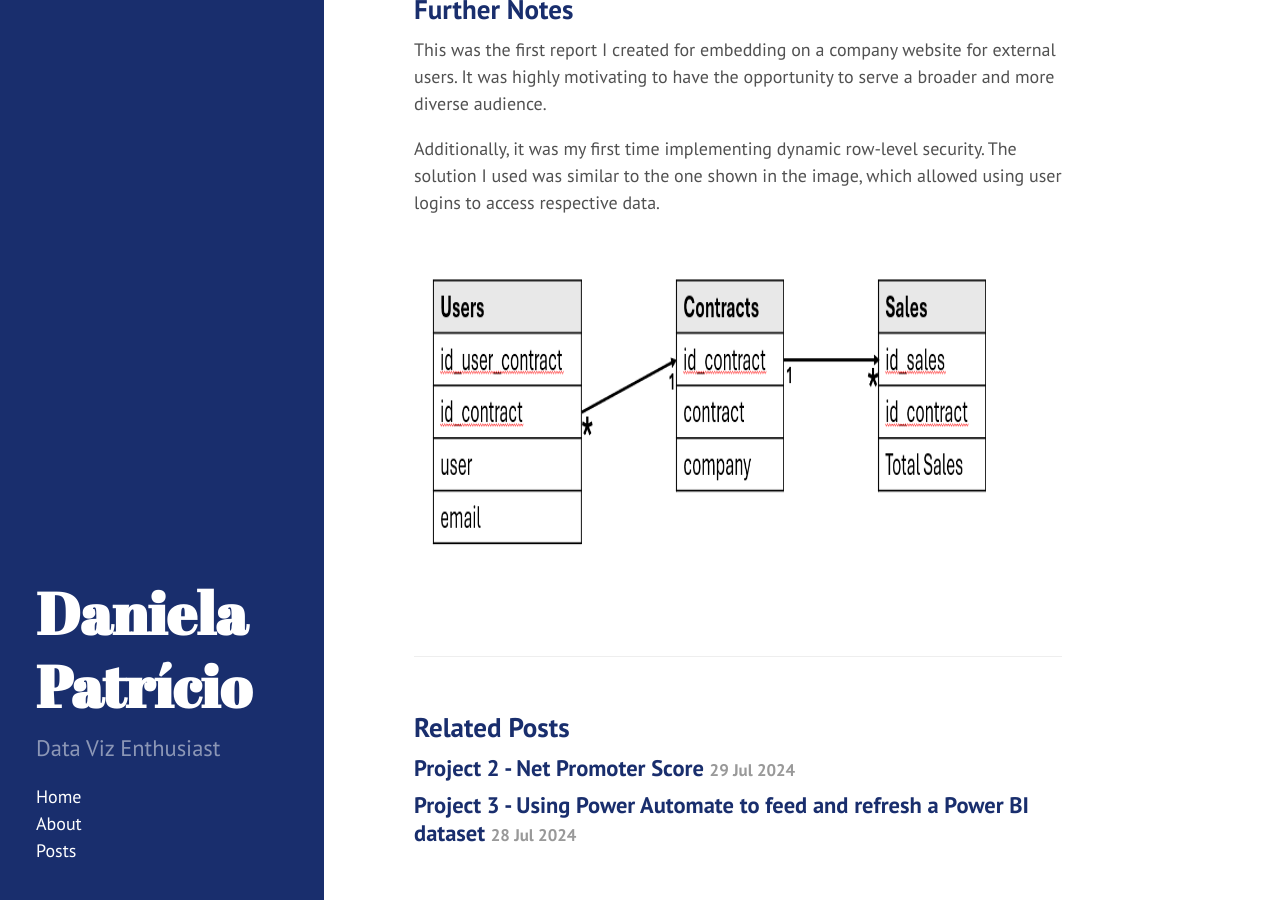
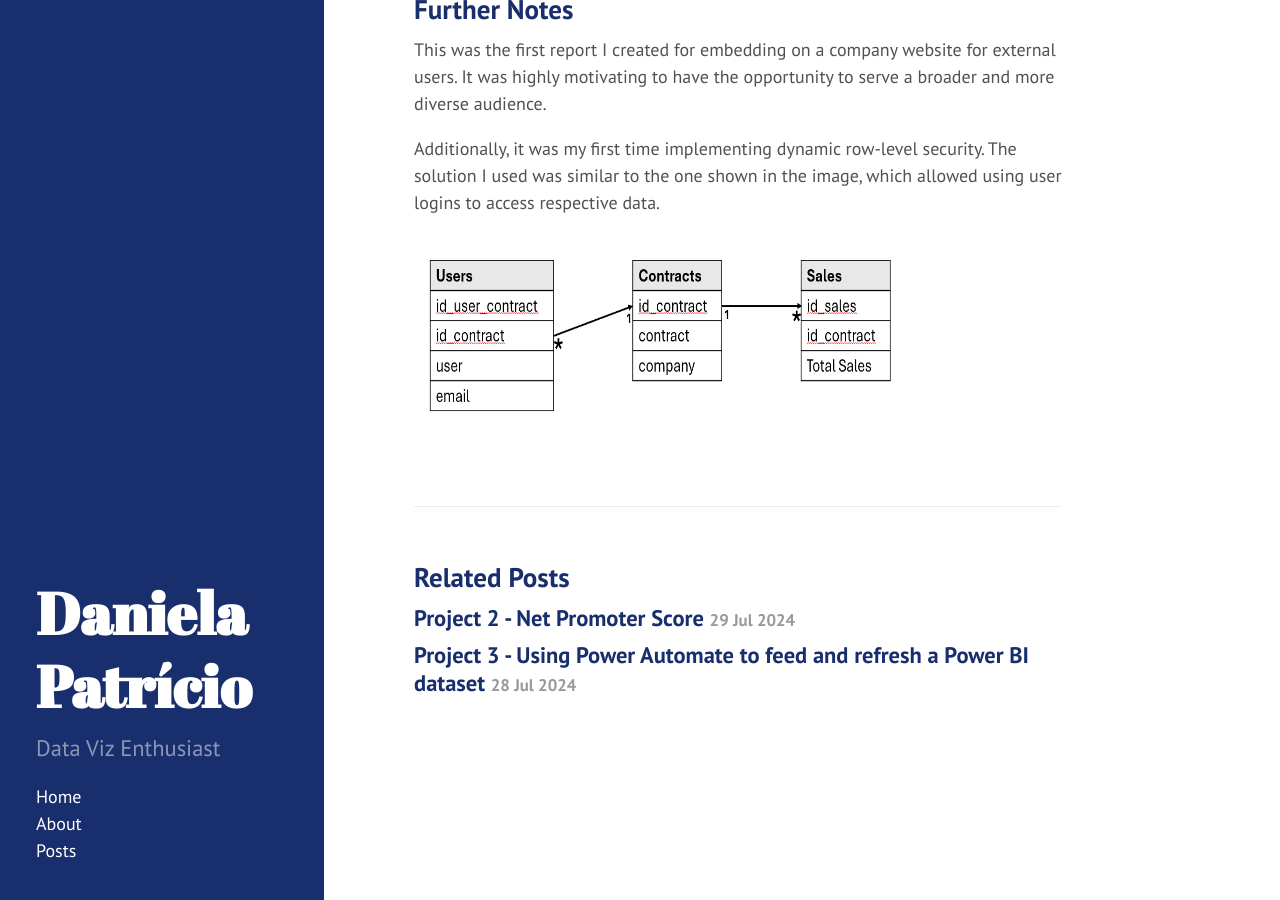
Before and after one commit to DanielaPatricio/DanielaPatricio.github.io, a Jekyll site: the page built from _posts/2024-07-30-project-1.md, in a window 1280 px wide and 900 px high, scrolled down 3992 px. Built offline with Jekyll 4.4.1, drawn with Linux system fonts in a browser that asks for light colours.

Commit message:
Update 2024-07-30-project-1.md
resizing last image

```diff
--- a/_posts/2024-07-30-project-1.md
+++ b/_posts/2024-07-30-project-1.md
@@ -75,4 +75,4 @@
 
 Additionally, it was my first time implementing dynamic row-level security. The solution I used was similar to the one shown in the image, which allowed using user logins to access respective data.
 
-<img src="/public/images/p1_rls.png" alt="Row-Level Security" width="600" height="350">
+<img src="/public/images/p1_rls.png" alt="Row-Level Security" width="500" height="200">
```
